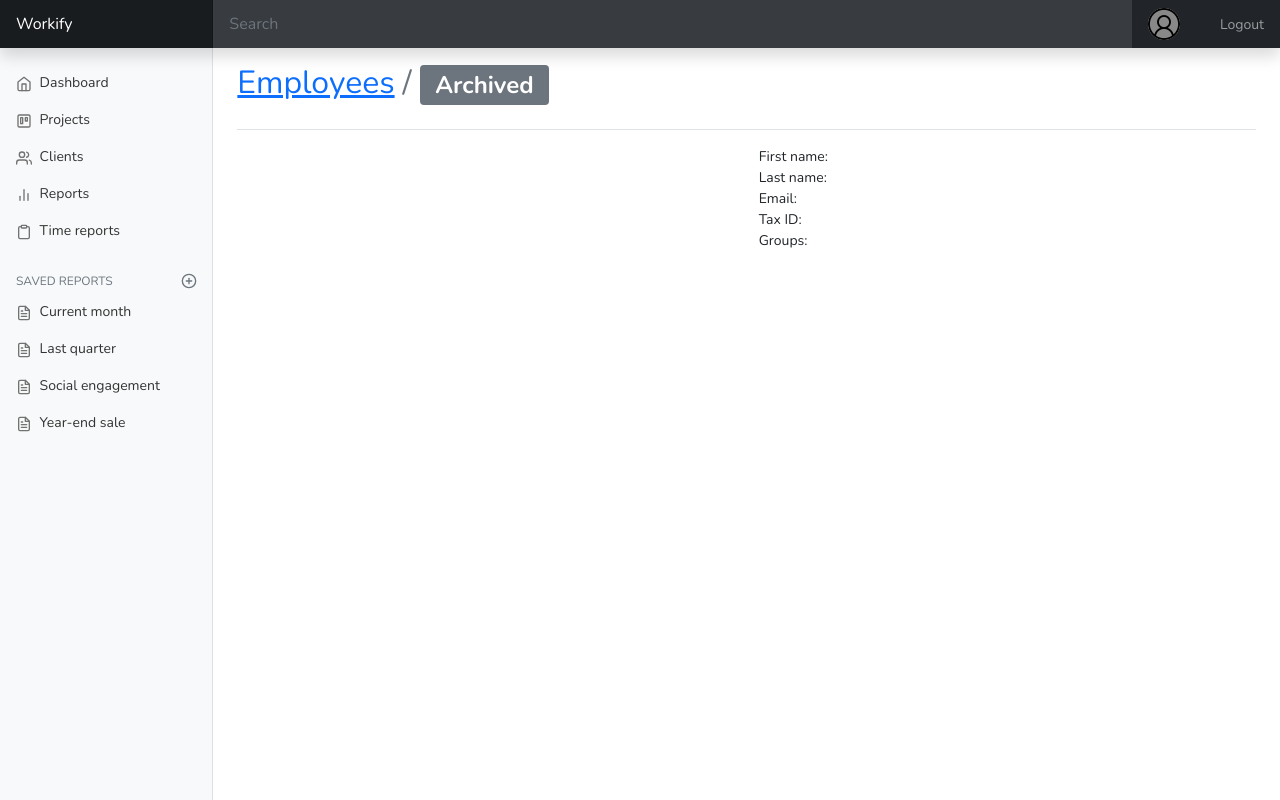
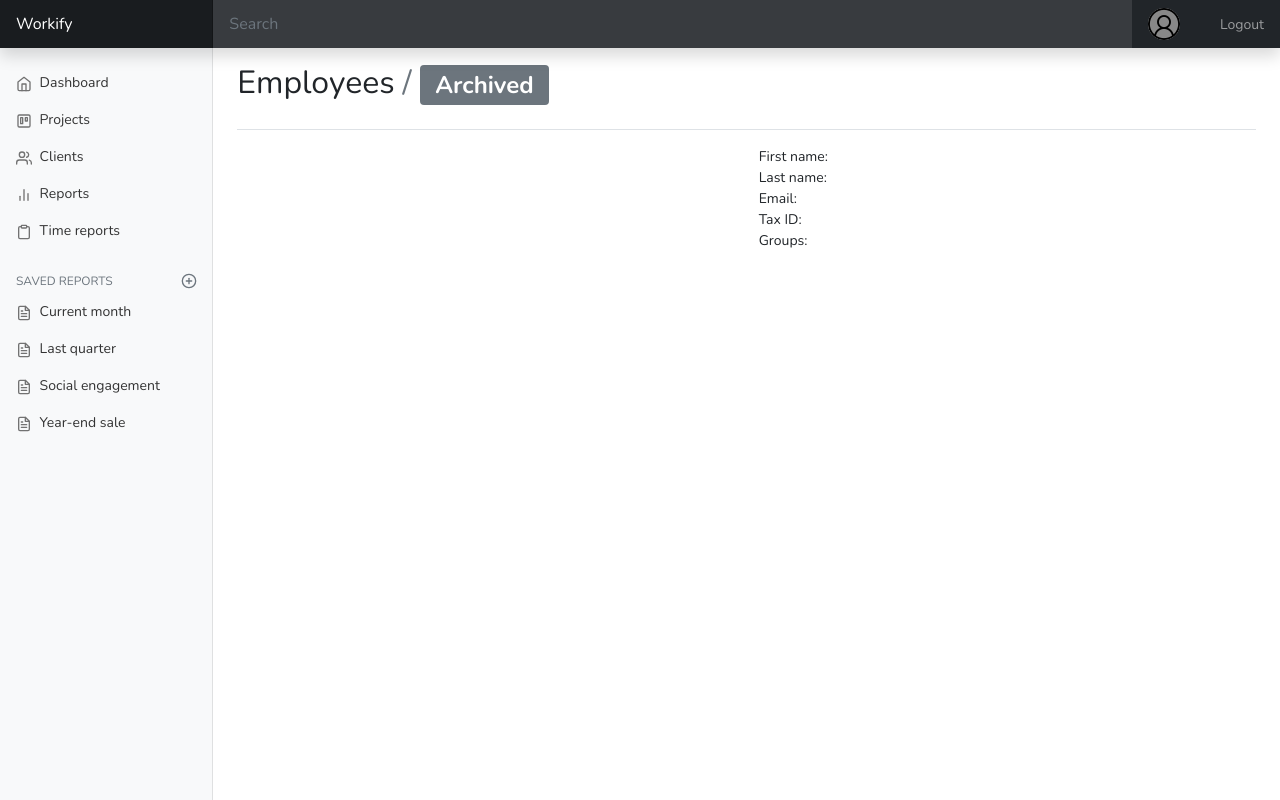
Before and after one commit to yoss/workify, a Django app: template src/employees/templates/employees/employee_detail.html in a window 1280 px wide. Run offline with Django 4.2, Linux system fonts and the light colour scheme; the template is opened without the code that fills it, so the values that code supplies are empty; parts of the project's set-up code (start-up, migrations or seed data) failed here and were passed over.

Commit message:
disabled 'Employees' link if user does not have permission to view empl list

```diff
--- a/src/employees/templates/employees/employee_detail.html
+++ b/src/employees/templates/employees/employee_detail.html
@@ -2,7 +2,10 @@
 {% load static %}
 
 {% block breadcrumbs  %}
-    <li class="breadcrumb-item"><a href="{% url 'employees:employee-list' %}">Employees</a></li>
+    <li class="breadcrumb-item">
+        {% if perms.employees.can_view_employee_list %}<a href="{% url 'employees:employee-list' %}">Employees</a>
+        {% else %}Employees{% endif %}
+    </li>
     <li class="breadcrumb-item active" aria-current="page">{{employee}} {% if not employee.user.is_active %} <span class="badge bg-secondary">Archived</span>{% endif %}</li>
 {% endblock %}
 
```
